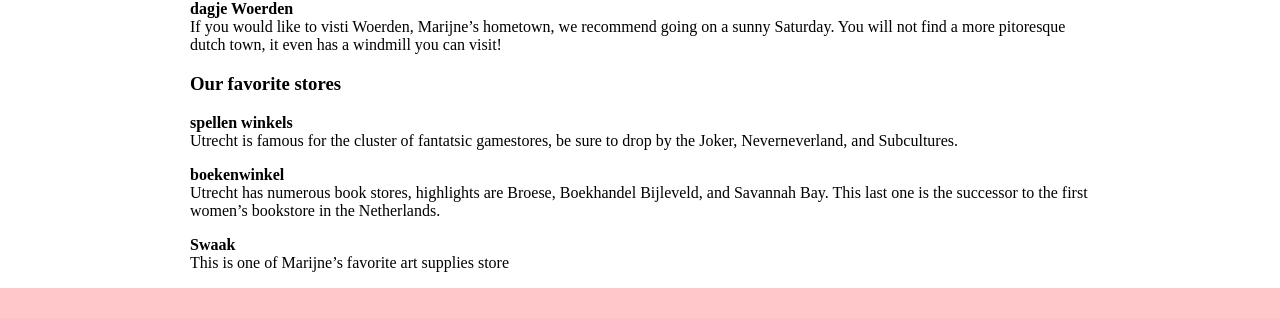
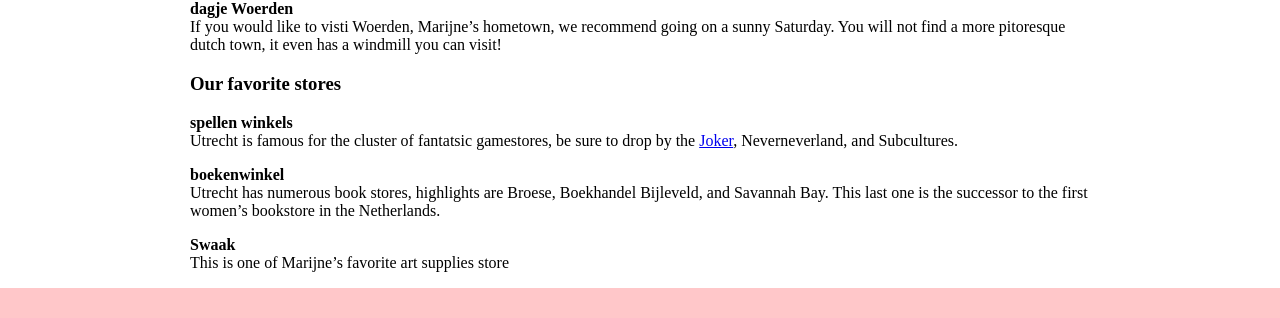
Before and after one commit to schijns-fischer-wedding/schijns-fischer-wedding.github.io, a Jekyll site: the page built from pages/things_to_do.md, in a window 1280 px wide. Shown: the part 949-1267 px from the top of the page. Built offline with Jekyll 4.4.1, drawn with Linux system fonts in a browser that asks for light colours; some web fonts are replaced; part of the change alters nothing that is shown.

```diff
--- a/pages/things_to_do.md
+++ b/pages/things_to_do.md
@@ -47,7 +47,7 @@ title: Wedding Things to Do
 ### Our favorite stores
 
 **spellen winkels**
-  Utrecht is famous for the cluster of fantatsic gamestores, be sure to drop by the Joker, Neverneverland, and Subcultures.
+  Utrecht is famous for the cluster of fantatsic gamestores, be sure to drop by the [Joker](http://www.the-joker.nl/), Neverneverland, and Subcultures.
 
 **boekenwinkel**
   Utrecht has numerous book stores, highlights are Broese, Boekhandel Bijleveld, and Savannah Bay. This last one is the successor to the first women's bookstore in the Netherlands.
```
